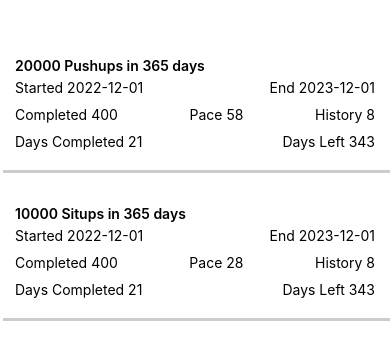
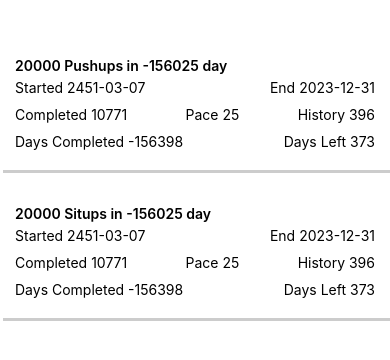
Before and after one commit to emmett/taskrexpo, a React Native app: screen / in a window 390 px wide. Shown: the part 242-602 px from the top of the page. Built offline with nearby package versions, Linux system fonts and the light colour scheme.

Commit message:
Added random data

```diff
--- a/components/renderItem.js
+++ b/components/renderItem.js
@@ -2,7 +2,7 @@ import { StyleSheet, View, Text } from 'react-native';
 import Swipeable from 'react-native-gesture-handler/Swipeable';
 import moment from 'moment'
 import { MaterialIcons } from '@expo/vector-icons'
-
+import _ from 'lodash'
 const RenderRight = (progress, dragX) => {
   return (
     <View style={{backgroundColor:"red", alignItems: "center", justifyContent: 'center'}}>
@@ -13,11 +13,13 @@ const RenderRight = (progress, dragX) => {
 
 export default function RenderItem(task, index){
   let item = task.item
-  let total = item.History.reduce((sum, i) => sum+i, 0)
+  let total = _.reduce(item.History, (sum, i) => i.count+sum, 0)
+
   let days = moment(item.End).diff(moment(item.Start), 'days')
   let daysCompleted = moment().diff(moment(item.Start), 'days')
   let daysLeft = moment(item.End).diff(moment(), 'days')
   let pace = Math.ceil((item.Goal - total) / daysLeft)
+
   return (
     <Swipeable renderRightActions={RenderRight}>
     <View style={styles.item}>
@@ -32,13 +34,13 @@ export default function RenderItem(task, index){
       </View>
       <View style={{flexDirection: 'row', justifyContent: 'space-between', paddingVertical: 5}}>
         <Text>
-          Completed {item.History.reduce((sum, i) => sum+i, 0) }
+          Completed {total}
         </Text>
         <Text>
           Pace {pace}
         </Text>
         <Text>
-          History {item.History.length}
+          History {_.size(_.filter(item.History, (item) => moment(item) <= moment()))}
         </Text>
 
       </View>
--- a/components/taskList.js
+++ b/components/taskList.js
@@ -1,9 +1,8 @@
 import RenderItem from './renderItem';
-import { FlatList, Text, View} from 'react-native';
+import { FlatList, View} from 'react-native';
 
 
 export default function TaskList(props) {
-    console.log(props.data)
     let tasks = props.data
 
     return (
--- a/data/data.js
+++ b/data/data.js
@@ -1,34 +1,29 @@
+import moment from 'moment'
+let start = moment('2022-12-01')
+let end = moment('2023-12-31')
+
+let count = end.diff(start, 'days')
+let data = {}
+for (var i = 0; i <= count; i++){
+  let date = start.add(count, 'days').format('YYYY-MM-DD')
+  data[date] = {
+    count: Math.ceil(Math.random() * 55),
+    goal: 55
+  }
+}
 export const Data = [
   {
     "Task": "Pushups",
     "Goal": 20000,
-    "History": [
-      50,
-      55,
-      75,
-      100,
-      20,
-      0,
-      0,
-      100
-    ],
-    "Start": 1669852800000,
-    "End": 1701388800000
+    "History": data,
+    "Start": start,
+    "End": end
   },
   {
     "Task": "Situps",
-    "Goal": 10000,
-    "History": [
-      50,
-      55,
-      75,
-      100,
-      20,
-      0,
-      0,
-      100
-    ],
-    "Start": 1669852800000,
-    "End": 1701388800000
+    "Goal": 20000,
+    "History": data,
+    "Start": start,
+    "End": end
   },
 ]
```
Also changed, not shown: package.json (+4 -3 lines), 2 other files (tests, documents, lock files or other folders).
